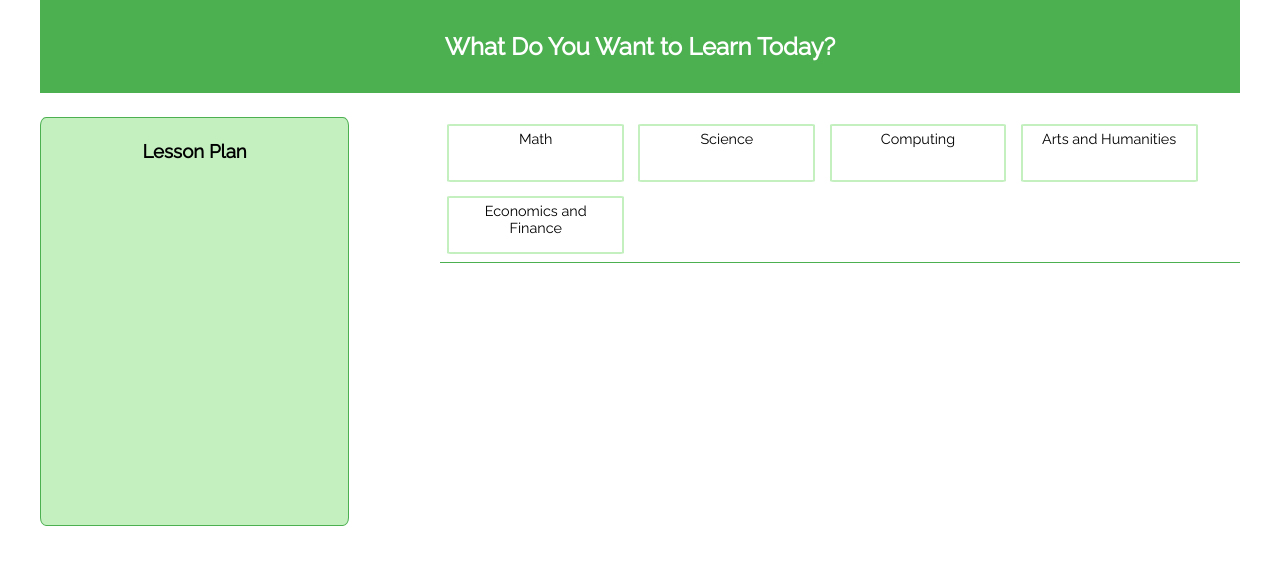
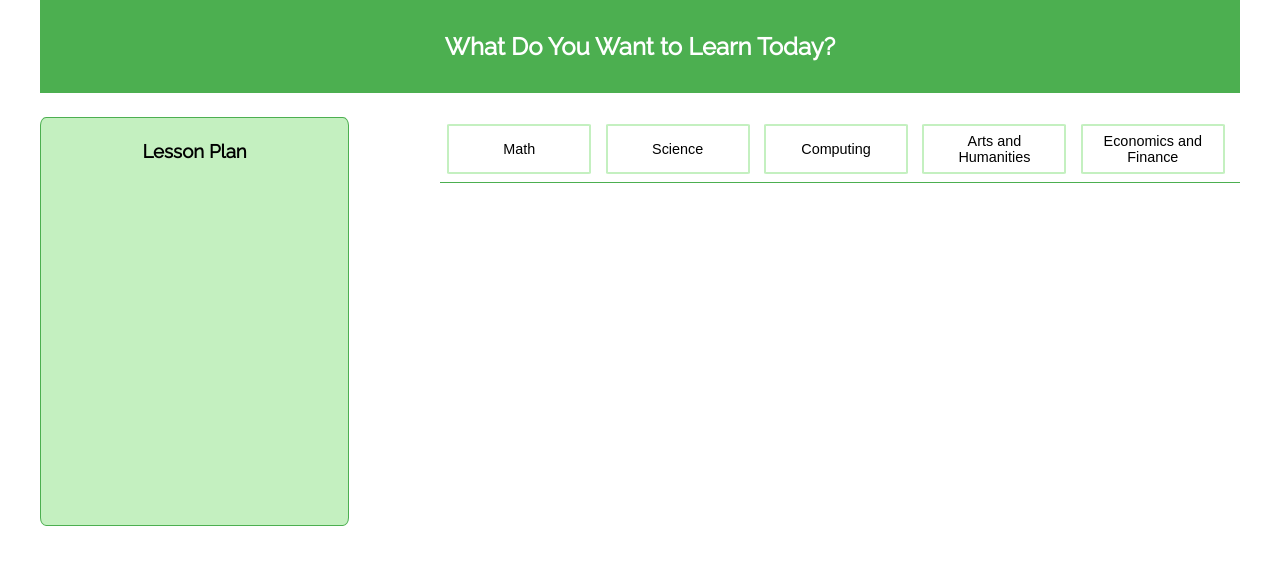
Before and after one commit to foxtrottwist/khan-curriculum-list, a React (Create React App) app: page / in a window 1280 px wide. Shown: the top 564 px of the page. Built offline with nearby package versions, Linux system fonts and the light colour scheme.

Commit message:
Better button styling, can no longer add multiples of the same course to your list of courses

```diff
--- a/src/App.js
+++ b/src/App.js
@@ -92,7 +92,7 @@ class App extends Component {
       () => {
         const curriculum = !this.state.curriculumList
           ? [course]
-          : this.state.curriculumList.concat([course]);
+          : this.state.curriculumList.filter(element => element !== course).concat([course]);
         return {
           selectedCourse: course.standalone_title,
           curriculumList: curriculum,
--- a/src/components/Browser/Courses.js
+++ b/src/components/Browser/Courses.js
@@ -1,7 +1,7 @@
 import React from 'react';
 import styled from 'styled-components';
 
-const Button = styled.div`
+const Button = styled.button`
   background: #fff;
   border: 0.2em solid #c4f0c0;
   border-radius: 35%;
@@ -13,12 +13,12 @@ const Button = styled.div`
   cursor: pointer;
   margin: 0.5em;
   padding: 0.25em 1em;
-  height: 3.25em;
+  height: ${props => (props.height ? props.height : '3.5em')};
+  height: 5.5em;
   width: 10em;
-  overflow: hidden;
   border-radius: 2%;
 
-  p {
+  span {
     margin: auto;
   }
 
@@ -43,8 +43,13 @@ const BrowserBox = styled.div`
 const Courses = ({ courses, onAdd }) => (
   <BrowserBox>
     {courses.map(course => (
-      <Button key={course.internal_id} onClick={onAdd.bind(null, course)}>
-        <p>{course.standalone_title}</p>
+      <Button
+        type="button"
+        height="5.5em"
+        key={course.internal_id}
+        onClick={onAdd.bind(null, course)}
+      >
+        <span>{course.standalone_title}</span>
       </Button>
     ))}
   </BrowserBox>
--- a/src/components/Browser/Subjects.js
+++ b/src/components/Browser/Subjects.js
@@ -1,7 +1,7 @@
 import React from 'react';
 import styled from 'styled-components';
 
-const Button = styled.div`
+const Button = styled.button`
   background: ${({ selected, item }) => (selected === item ? '#4CAF50' : '#fff')};
   border: 0.2em solid #c4f0c0;
   border-radius: 3px;
@@ -13,12 +13,11 @@ const Button = styled.div`
   cursor: pointer;
   margin: 0.5em;
   padding: 0.25em 1em;
-  height: 3.25em;
+  height: ${props => (props.height ? props.height : '3.5em')};
   width: 10em;
-  overflow: hidden;
   border-radius: 2%;
 
-  p {
+  span {
     margin: auto;
   }
 `;
@@ -35,12 +34,13 @@ const Subjects = ({ subjects, onSelect, selectedSubject }) => (
   <BrowserBox>
     {subjects.map((subject, index) => (
       <Button
+        type="button"
         key={index}
         selected={selectedSubject}
         item={subject}
         onClick={onSelect.bind(null, subject)}
       >
-        <p>{subject}</p>
+        <span>{subject}</span>
       </Button>
     ))}
   </BrowserBox>
--- a/src/components/Browser/Topics.js
+++ b/src/components/Browser/Topics.js
@@ -1,7 +1,7 @@
 import React from 'react';
 import styled from 'styled-components';
 
-const Button = styled.div`
+const Button = styled.button`
   background: ${({ selected, item }) => (selected === item ? '#4CAF50' : '#fff')};
   border: 0.2em solid #c4f0c0;
   border-radius: 3px;
@@ -13,12 +13,11 @@ const Button = styled.div`
   cursor: pointer;
   margin: 0.5em;
   padding: 0.25em 1em;
-  height: 3.25em;
+  height: ${props => (props.height ? props.height : '3.5em')};
   width: 10em;
-  overflow: hidden;
   border-radius: 2%;
 
-  p {
+  span {
     margin: auto;
   }
 `;
@@ -53,6 +52,8 @@ const Topics = ({
           })
           .map(topic => (
             <Button
+              type="button"
+              height="4.5em"
               key={topic.internal_id}
               item={topic.node_slug}
               selected={selectedTopic}
@@ -68,12 +69,14 @@ const Topics = ({
     <BrowserBox>
       {topics.map(topic => (
         <Button
+          type="button"
+          height="4.5em"
           key={topic.internal_id}
           item={topic.node_slug}
           selected={selectedTopic}
           onClick={onBrowse.bind(null, topic.node_slug)}
         >
-          <p>{topic.standalone_title}</p>
+          <span>{topic.standalone_title}</span>
         </Button>
       ))}
     </BrowserBox>
```
